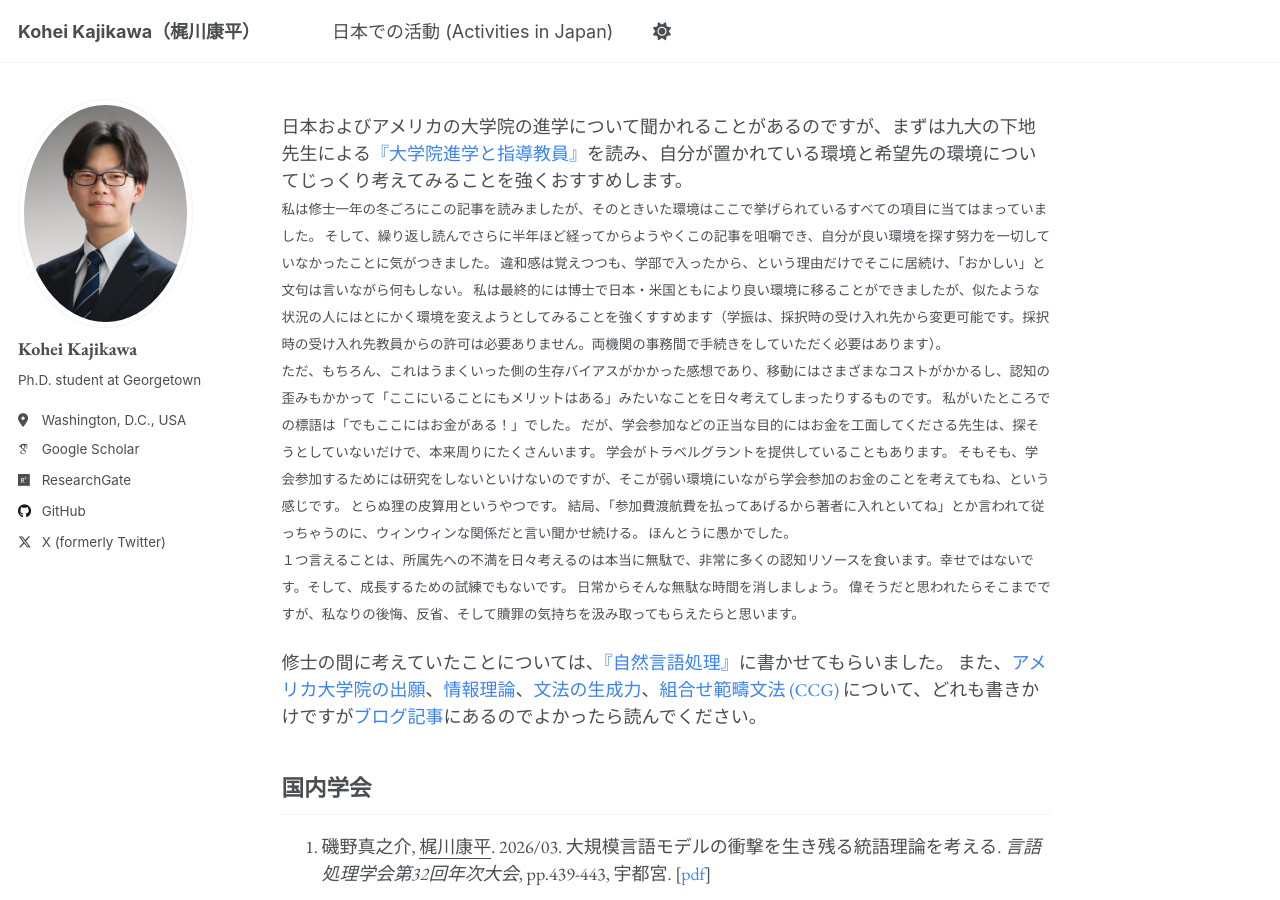
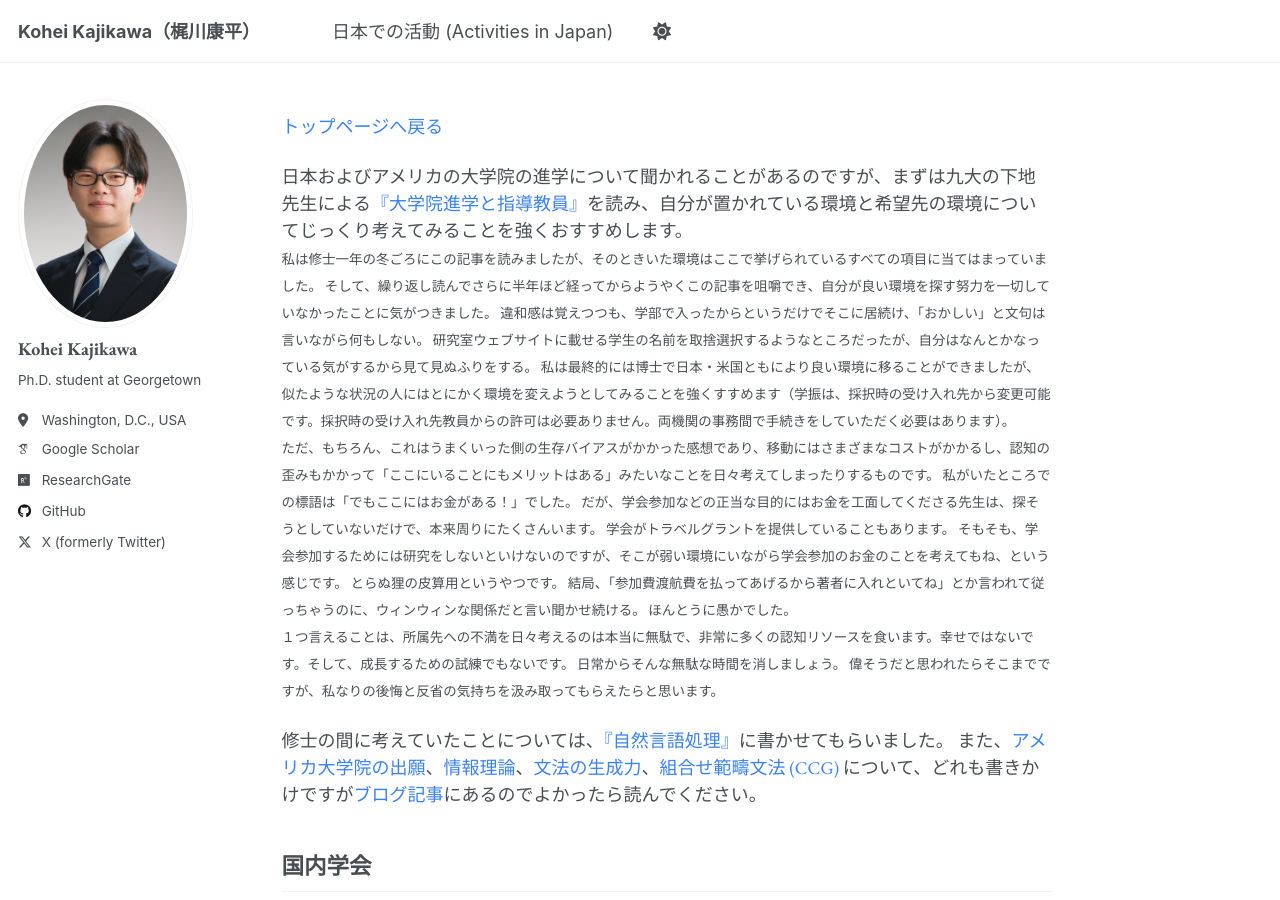
Before and after one commit to kohei-kaji/kohei-kaji.github.io, a Jekyll site: the page built from _pages/jp.md, in a window 1280 px wide and 900 px high. Built offline with Jekyll 4.4.1, drawn with Linux system fonts in a browser that asks for light colours; some web fonts are replaced.

Commit message:
tiny mod

```diff
--- a/_pages/jp.md
+++ b/_pages/jp.md
@@ -7,12 +7,14 @@ redirect_from:
   - /about_jp.html
 ---
 
+[トップページへ戻る](/)
 
 日本およびアメリカの大学院の進学について聞かれることがあるのですが、まずは九大の下地先生による[『大学院進学と指導教員』](https://note.com/lingfieldwork/n/n5b428b1fc437)を読み、自分が置かれている環境と希望先の環境についてじっくり考えてみることを強くおすすめします。\
 <small>
 私は修士一年の冬ごろにこの記事を読みましたが、そのときいた環境はここで挙げられているすべての項目に当てはまっていました。
 そして、繰り返し読んでさらに半年ほど経ってからようやくこの記事を咀嚼でき、自分が良い環境を探す努力を一切していなかったことに気がつきました。
-違和感は覚えつつも、学部で入ったから、という理由だけでそこに居続け、「おかしい」と文句は言いながら何もしない。
+違和感は覚えつつも、学部で入ったからというだけでそこに居続け、「おかしい」と文句は言いながら何もしない。
+研究室ウェブサイトに載せる学生の名前を取捨選択するようなところだったが、自分はなんとかなっている気がするから見て見ぬふりをする。
 私は最終的には博士で日本・米国ともにより良い環境に移ることができましたが、似たような状況の人にはとにかく環境を変えようとしてみることを強くすすめます（学振は、採択時の受け入れ先から変更可能です。採択時の受け入れ先教員からの許可は必要ありません。両機関の事務間で手続きをしていただく必要はあります）。
 </small>\
 <small>
@@ -28,7 +30,7 @@ redirect_from:
 <small>
 １つ言えることは、所属先への不満を日々考えるのは本当に無駄で、非常に多くの認知リソースを食います。幸せではないです。そして、成長するための試練でもないです。
 日常からそんな無駄な時間を消しましょう。
-偉そうだと思われたらそこまでですが、私なりの後悔、反省、そして贖罪の気持ちを汲み取ってもらえたらと思います。
+偉そうだと思われたらそこまでですが、私なりの後悔と反省の気持ちを汲み取ってもらえたらと思います。
 </small>
 
 
```
Also changed, not shown: _pages/about.md (+4 -4 lines).
